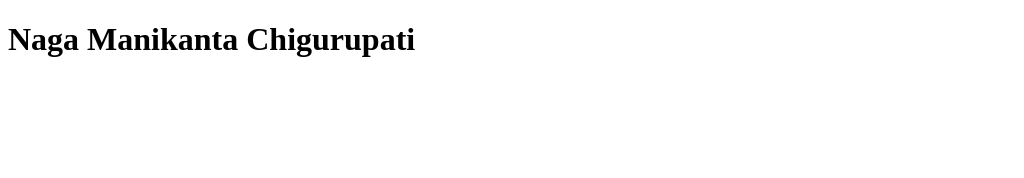
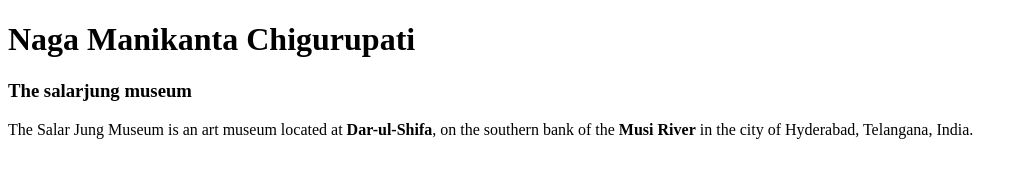
Before and after one commit to 44-563-Web-Apps-F22/44563-webapps-assignment-3-mani143111, a plain HTML site: page index.html in a window 1280 px wide. Shown: the whole page, without its empty margins (0-1024 px from the left). Drawn offline with Linux system fonts and the light colour scheme.

Commit message:
Update index.html

```diff
--- a/index.html
+++ b/index.html
@@ -5,5 +5,7 @@
     </head>
     <body>
         <h1>Naga Manikanta Chigurupati</h1>
+        <h3>The salarjung museum </h3>
+        <p>The Salar Jung Museum is an art museum located at <b>Dar-ul-Shifa</b>, on the southern bank of the <b>Musi River</b> in the city of Hyderabad, Telangana, India.</p>
     </body>
 </html>
```
